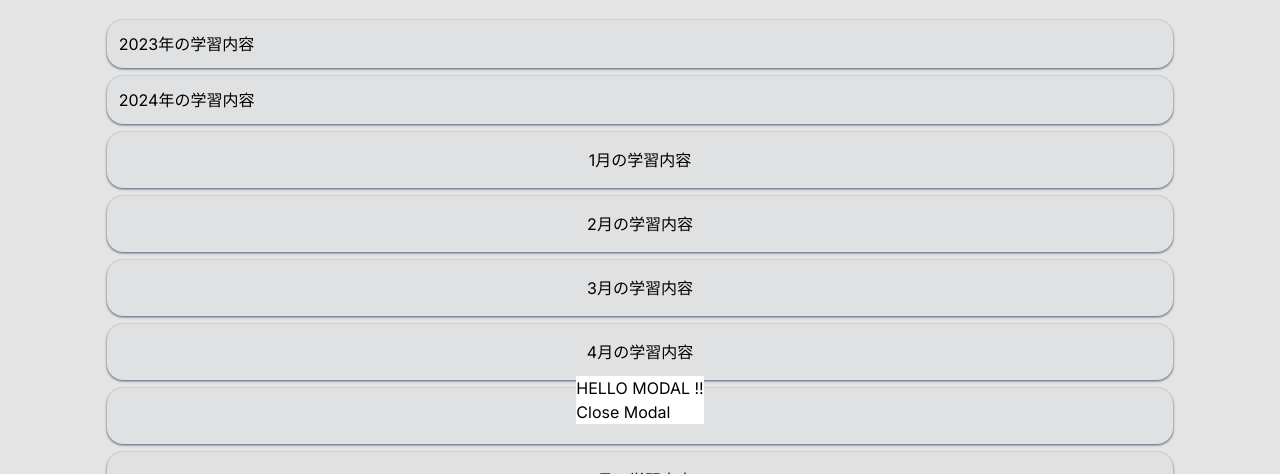
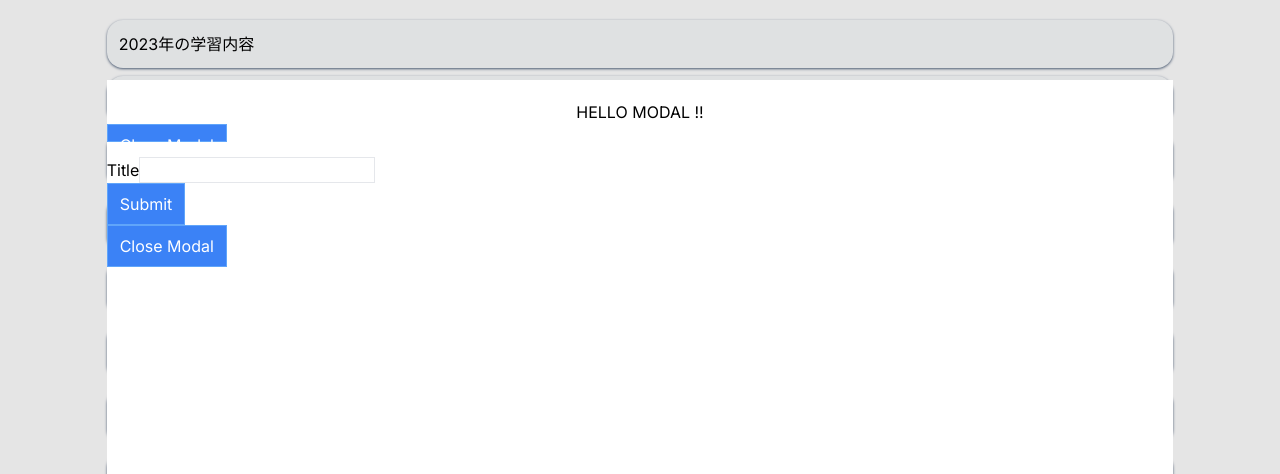
Before and after one commit to hiroyuki9614/study_memo, a Next.js app: page / in a window 1280 px wide. Both pictures are taken after a click on the button "ADD". Shown: the top 474 px of the page. Built offline with nearby package versions, Linux system fonts and the light colour scheme; no server answers; the database is empty.

Commit message:
modalの実装

```diff
--- a/src/app/component/ui/modal/index.tsx
+++ b/src/app/component/ui/modal/index.tsx
@@ -4,6 +4,9 @@ import type { IconProp } from '@fortawesome/fontawesome-svg-core';
 import type { ButtonHTMLAttributes, ReactNode } from 'react';
 import { FontAwesomeIcon } from '@fortawesome/react-fontawesome';
 import { twJoin, twMerge } from 'tailwind-merge';
+import InputText from '../inputText/index';
+import Button from '../button/index';
+import { useForm } from 'react-hook-form';
 
 // クライアントサイドで大きさを制限
 type Size = 'base' | 'lg' | 'sm' | 'xl' | 'xs';
@@ -50,21 +53,41 @@ type DialogSampleProps = ButtonHTMLAttributes<HTMLButtonElement> &
 
 export const DialogSample = forwardRef<HTMLButtonElement, DialogSampleProps>(({ children, className, icon, iconPosition = 'left', size = 'base', type = 'button', variant = 'primary', ...props }, ref) => {
 	const dialogRef = useRef<HTMLDialogElement>(null);
+	const {
+		register,
+		handleSubmit,
+		formState: { errors },
+	} = useForm(); // 追加
+
 	const handleShowModal = () => dialogRef.current?.showModal();
 	const handleCloseModal = () => dialogRef.current?.close();
 	const iconComponent = icon ? <FontAwesomeIcon className={twJoin(children && 'flex-none')} fixedWidth={true} icon={icon} size='xl' /> : null;
 
+	const onSubmit = (data) => {
+		console.log(data);
+		// ここでフォームデータの処理を行う
+		handleCloseModal();
+	};
 	return (
 		<>
 			<button ref={ref} type={type} className={twMerge('', icon && (children ? `${ICON_SIZES[size]} ${ICON_POSITION[iconPosition]}` : ICON_SIZES[size]), className)} onClick={handleShowModal} {...props}>
 				{iconComponent}
 				<p className='text-xs mt-1'>{children}</p>
 			</button>
-			<dialog ref={dialogRef}>
-				<h1>HELLO MODAL !!</h1>
-				<button type='button' onClick={handleCloseModal}>
+			<dialog ref={dialogRef} className='w-10/12 h-4/5'>
+				<div className='flex justify-center mt-5'>
+					<h1>HELLO MODAL !!</h1>
+				</div>
+				<Button className='h-[1px]' type='button' onClick={handleCloseModal}>
 					Close Modal
-				</button>
+				</Button>
+				<form onSubmit={handleSubmit(onSubmit)}>
+					<InputText id='title' title='Title' name='title' register={register} errors={errors} required={true} type='text' />
+					<Button type='submit'>Submit</Button> {/* 追加 */}
+				</form>
+				<Button type='button' onClick={handleCloseModal}>
+					Close Modal
+				</Button>
 			</dialog>
 		</>
 	);
```
